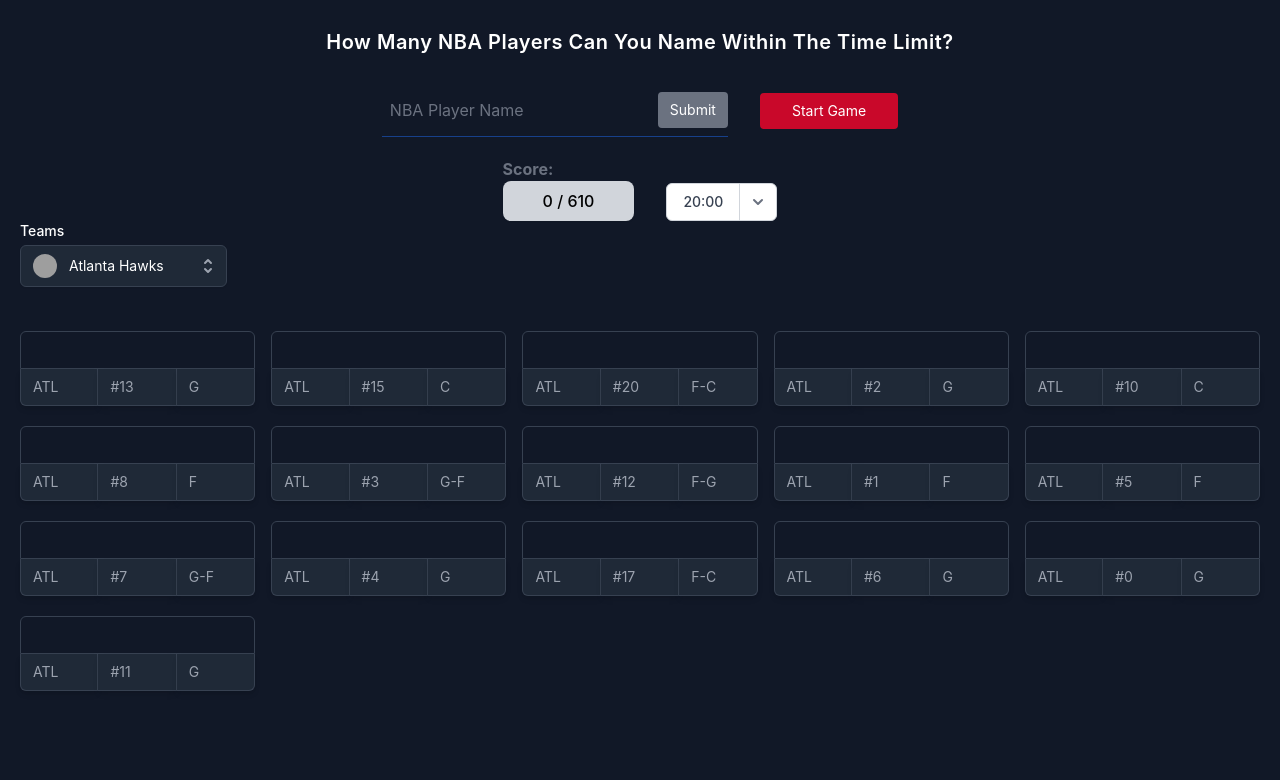
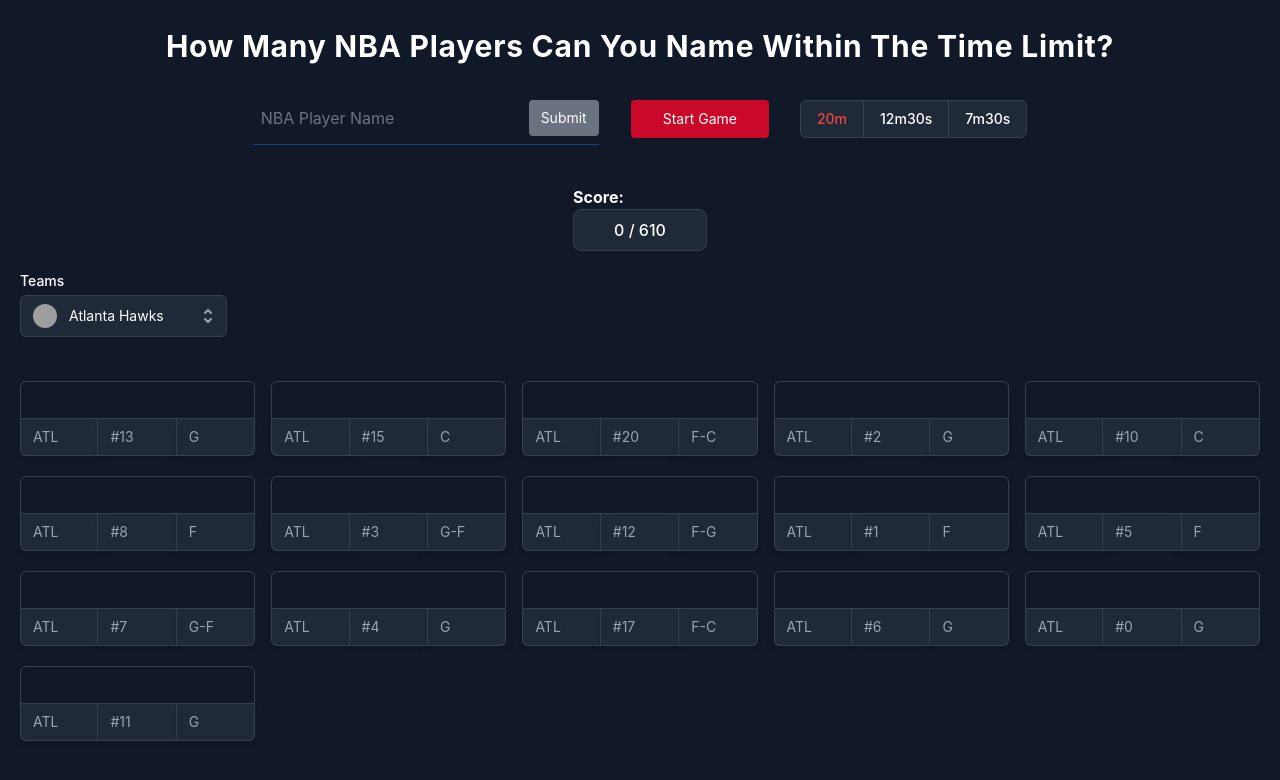
Before and after one commit to clxmente/NBA-Players-Game, a Next.js app: page / in a window 1280 px wide. Shown: the top 780 px of the page. Built offline with nearby package versions, Linux system fonts and the light colour scheme; grey boxes are pictures that could not be loaded; a web font is replaced by a local one.

Commit message:
working time state + dark mode

```diff
--- a/components/ScoreDisplay.jsx
+++ b/components/ScoreDisplay.jsx
@@ -6,8 +6,8 @@
   return (
     <div className="flex justify-center">
       <div className="block">
-        <h1 className="text-gray-500 font-bold">Score:</h1>
-        <div className="px-10 py-2 rounded-lg bg-gray-300 text-black font-medium flex justify-center shadow-sm">{props.currScore} / {numOfPlayers}</div>
+        <h1 className="text-white font-bold">Score:</h1>
+        <div className="px-10 py-2 rounded-lg bg-gray-800 text-white font-medium border border-gray-700 flex justify-center shadow-sm">{props.currScore} / {numOfPlayers}</div>
       </div>
     </div>
    );
--- a/components/TimeSelect.jsx
+++ b/components/TimeSelect.jsx
@@ -1,75 +1,30 @@
-import { Fragment } from 'react'
-import { Menu, Transition } from '@headlessui/react'
-import { ChevronDownIcon } from '@heroicons/react/solid'
-
-const items = [
-  { name: '20 Minutes', ms: 1200000 },
-  { name: '12.5 Minutes', ms: 750000 },
-  { name: '7.5 Minutes', ms: 450000 },
-]
-
-function classNames(...classes) {
-  return classes.filter(Boolean).join(' ')
-}
-
-function msToMinutes(ms) {
-  // Credit to https://stackoverflow.com/a/21294619 for this function
-  var minutes = Math.floor(ms / 60000);
-  var seconds = ((ms % 60000) / 1000).toFixed(0);
-  return (
-    seconds == 60 ?
-    (minutes + 1) + ":00" :
-    minutes + ":" + (seconds < 10 ? "0" : "") + seconds
-  );
-}
-
 export default function TimeSelect(props) {
   return (
-    <span className="relative z-0 inline-flex rounded-md ml-8">
+    <span className="relative z-0 inline-flex shadow-sm rounded-md">
       <button
         type="button"
-        className="relative inline-flex items-center px-4 py-2 rounded-l-md border border-gray-300 bg-white text-sm font-medium text-gray-700 disabled:hover:cursor-not-allowed hover:cursor-default"
+        className={props.timestate === 1200000 ? "-ml-px time-selection-active rounded-l-md" : "-ml-px time-selection-default rounded-l-md"}
+        onClick={() => {props.setTime(1200000)} } // 20m in milliseconds = 1200000
         disabled={props.disabledState}
-        onClick={() => {console.log(`Clicked btn with time: ${props.timeState}`)}}
       >
-        {msToMinutes(props.timeState)}
+        20m
       </button>
-      <Menu as="span" className="-ml-px relative block">
-        <Menu.Button className="relative inline-flex items-center px-2 py-2 rounded-r-md border border-gray-300 bg-white text-sm font-medium text-gray-500 hover:bg-gray-50 focus:z-10 focus:outline-none disabled:hover:cursor-not-allowed"
-          disabled={props.disabledState}>
-          <span className="sr-only">Open options</span>
-          <ChevronDownIcon className="h-5 w-5" aria-hidden="true" />
-        </Menu.Button>
-        <Transition
-          as={Fragment}
-          enter="transition ease-out duration-100"
-          enterFrom="transform opacity-0 scale-95"
-          enterTo="transform opacity-100 scale-100"
-          leave="transition ease-in duration-75"
-          leaveFrom="transform opacity-100 scale-100"
-          leaveTo="transform opacity-0 scale-95"
-        >
-          <Menu.Items className="origin-top-right absolute right-0 mt-2 -mr-1 w-56 rounded-md shadow-lg bg-white ring-1 ring-black ring-opacity-5 focus:outline-none">
-            <div className="py-1">
-              {items.map((item) => (
-                <Menu.Item key={item.name}>
-                  {({ active }) => (
-                    <a
-                      onClick={(e) => {e.preventDefault(); props.setFunc(item.ms)} }
-                      className={classNames(
-                        active ? 'bg-gray-100 text-gray-900' : 'text-gray-700',
-                        'block px-4 py-2 text-sm'
-                      )}
-                    >
-                      {item.name}
-                    </a>
-                  )}
-                </Menu.Item>
-              ))}
-            </div>
-          </Menu.Items>
-        </Transition>
-      </Menu>
+      <button
+        type="button"
+        className={props.timestate === 750000 ?  "-ml-px time-selection-active" : "-ml-px time-selection-default"}
+        onClick={() => {props.setTime(750000)} } // 12m30s in milliseconds = 750000
+        disabled={props.disabledState}
+      >
+        12m30s
+      </button>
+      <button
+        type="button"
+        className={props.timestate === 450000 ?  "-ml-px time-selection-active rounded-r-md" : "-ml-px time-selection-default rounded-r-md"}
+        onClick={() => {props.setTime(450000)} } // 7m30s in milliseconds = 450000
+        disabled={props.disabledState}
+      >
+        7m30s
+      </button>
     </span>
   )
 }
--- a/pages/index.js
+++ b/pages/index.js
@@ -331,12 +331,12 @@
       </Head>
 
       <main>
-        <h1 className="text-lg md:text-xl font-semibold tracking-wide break-words flex justify-center py-7 px-3 md:px-0 text-white">
+        <h1 className="text-lg md:text-3xl font-bold tracking-wide break-words flex justify-center py-7 px-5 text-white">
           How Many NBA Players Can You Name Within The Time Limit?
         </h1>
 
         {/* Start Input/Submit */}
-        <div className='flex justify-center items-center'>
+        <div className='flex justify-center items-center px-5'>
           {/* Player Name Form */}
           <div className='flex justify-center'>
             <form className='block md:flex md:items-center' onSubmit={queryAPI}>
@@ -358,9 +358,9 @@
                 </button>
               </div>
               {/* Start BTN */}
-              <div className='flex justify-end'>
+              <div className='block md:flex justify-end'>
               <button
-                className="flex-shrink-0 bg-[#C9082A] hover:bg-[#8D061D] border-[#C9082A] hover:border-[#8D061D] text-sm border-4 text-white py-1 px-7 rounded mt-5 md:mt-0 md:ml-8 disabled:hover:bg-[#C9082A] disabled:hover:cursor-not-allowed disabled:hover:border-[#C9082A]"
+                className="flex-shrink-0 bg-[#C9082A] hover:bg-[#8D061D] border-[#C9082A] hover:border-[#8D061D] text-sm border-4 text-white py-1 px-7 rounded my-5 md:my-0 md:mx-8 disabled:hover:bg-[#C9082A] disabled:hover:cursor-not-allowed disabled:hover:border-[#C9082A]"
                 disabled={timerDisabled}
                 type="button"
                 onClick={startGameFunc}
@@ -368,6 +368,7 @@
                 {timerVal}
               </button>
               {/* End Start BTN */}
+              <TimeSelect timestate={currTimer} setTime={setCurrTimer} disabledState={timerDisabled} />
               </div>
             </form>
           </div>
@@ -376,13 +377,10 @@
 
         {/* dropdown */}
         <div className='px-5 pt-5'>
-          <div className='flex justify-center items-end'>
+          <div className='flex justify-center items-end my-5'>
             <ScoreDisplay currScore={score} />
-            <TimeSelect setFunc={setCurrTimer} timeState={currTimer} disabledState={timerDisabled} />
           </div>
-          <div className='mt-28 sm:mt-0'>
-            <Dropdown selected={selected} setSelected={setSelected} teams={teams} />
-          </div>
+          <Dropdown selected={selected} setSelected={setSelected} teams={teams} />
         </div>
         {/* Player Boxes */}
         <div className="py-10 grid grid-cols-1 md:grid-cols-5 gap-4 px-5">
--- a/styles/globals.css
+++ b/styles/globals.css
@@ -10,3 +10,16 @@
   font-family: 'Inter', sans-serif;
   background-color: #111827;
 }
+
+@layer components {
+  .time-selection-default {
+    @apply relative inline-flex items-center px-4 py-2 border border-gray-700 bg-gray-800 text-sm font-medium text-white hover:bg-gray-900 focus:z-10 focus:outline-none focus:ring-1 focus:ring-indigo-500 focus:border-indigo-500 disabled:cursor-not-allowed
+  }
+  .time-selection-active {
+    @apply relative inline-flex items-center px-4 py-2 border border-gray-700 bg-gray-800 text-sm font-medium text-red-500 hover:bg-gray-900 focus:z-10 focus:outline-none focus:ring-1 focus:ring-red-500 focus:border-red-500 disabled:cursor-not-allowed
+  }
+
+}
+/*
+border-gray-700 bg-gray-800 text-sm font-medium text-white hover:bg-gray-900 focus:z-10 focus:outline-none focus:ring-1 focus:ring-indigo-500 focus:border-indigo-500
+*/
```
